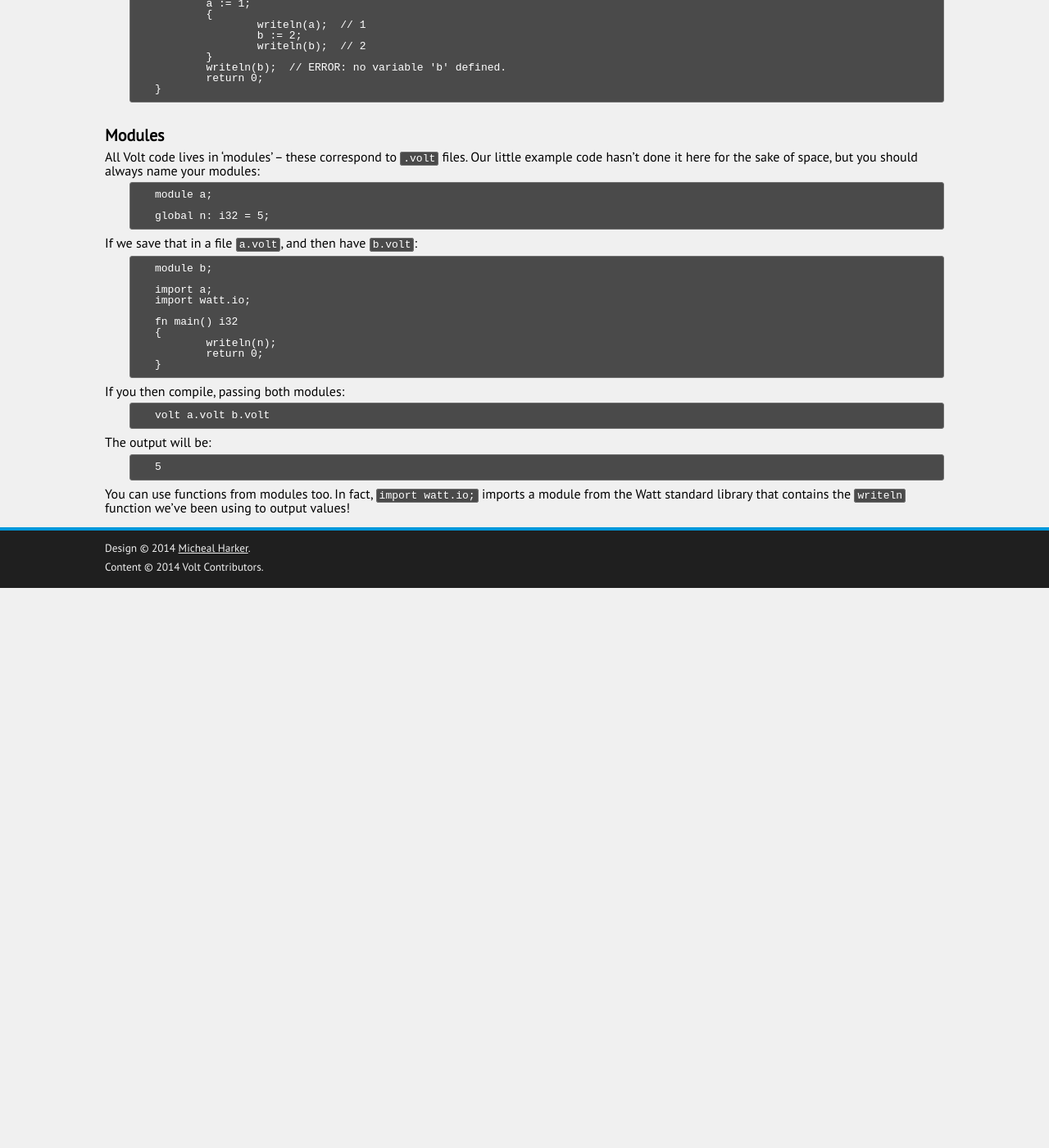
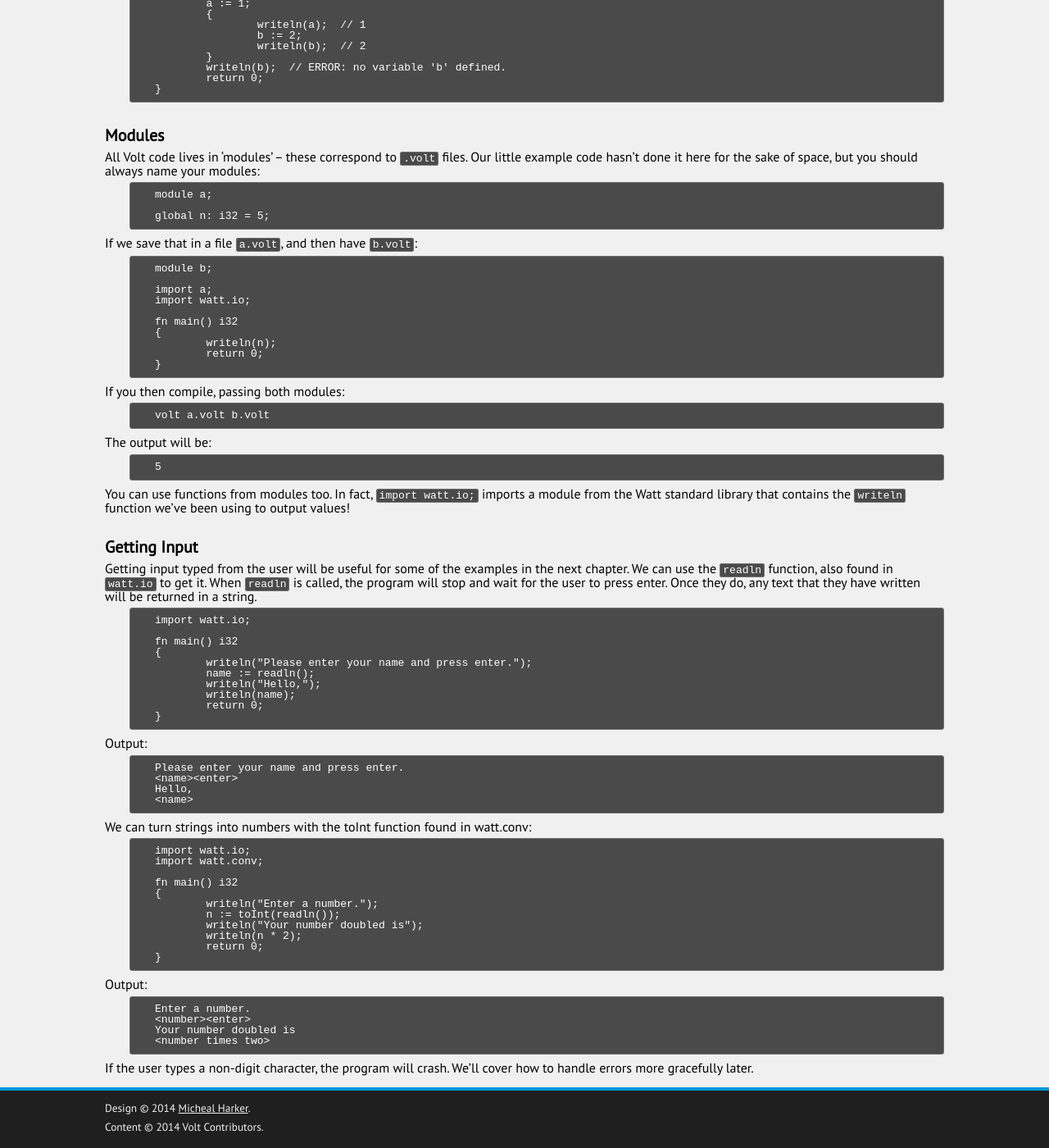
Before and after one commit to VoltLang/Website, a Jekyll site: the page built from doc/tvpl/c3-steps.md, in a window 1280 px wide and 1400 px high, scrolled down 5256 px. Shown: the whole window at 82% size. Built offline with Jekyll 4.4.1, drawn with Linux system fonts in a browser that asks for light colours; before the commit the page ends 5973 px from its top, so only the background shows below that.

Commit message:
doc: tvpl: Add section on getting input to chapter 3.

```diff
--- a/doc/tvpl/c3-steps.md
+++ b/doc/tvpl/c3-steps.md
@@ -367,3 +367,48 @@ The output will be:
 	5
 
 You can use functions from modules too. In fact, `import watt.io;` imports a module from the *Watt* standard library that contains the `writeln` function we've been using to output values!
+
+## Getting Input
+
+Getting input typed from the user will be useful for some of the examples in the next chapter. We can use the `readln` function, also found in `watt.io` to get it. When `readln` is called, the program will stop and wait for the user to press enter. Once they do, any text that they have written will be returned in a string.
+
+	import watt.io;
+
+	fn main() i32
+	{
+		writeln("Please enter your name and press enter.");
+		name := readln();
+		writeln("Hello,");
+		writeln(name);
+		return 0;
+	}
+
+Output:
+
+	Please enter your name and press enter.
+	<name><enter>
+	Hello,
+	<name>
+
+We can turn strings into numbers with the toInt function found in watt.conv:
+
+	import watt.io;
+	import watt.conv;
+
+	fn main() i32
+	{
+		writeln("Enter a number.");
+		n := toInt(readln());
+		writeln("Your number doubled is");
+		writeln(n * 2);
+		return 0;
+	}
+
+Output:
+
+	Enter a number.
+	<number><enter>
+	Your number doubled is
+	<number times two>
+
+If the user types a non-digit character, the program will crash. We'll cover how to handle errors more gracefully later.
```
